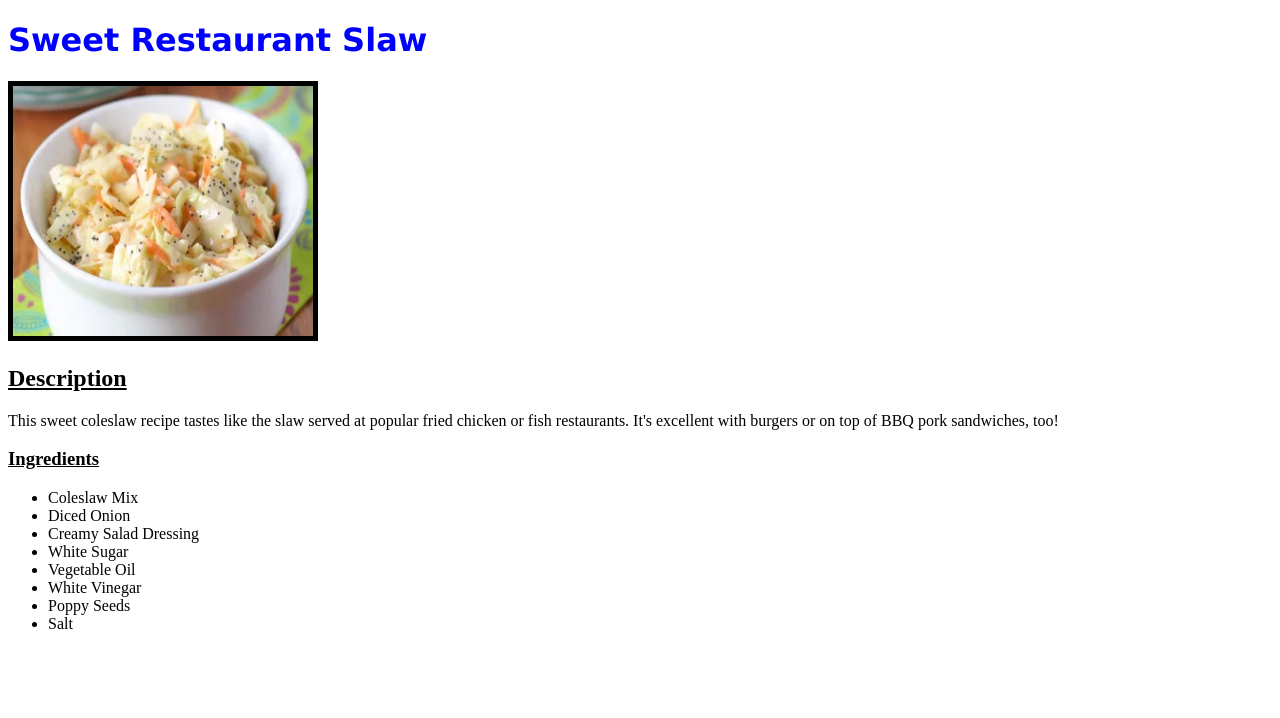
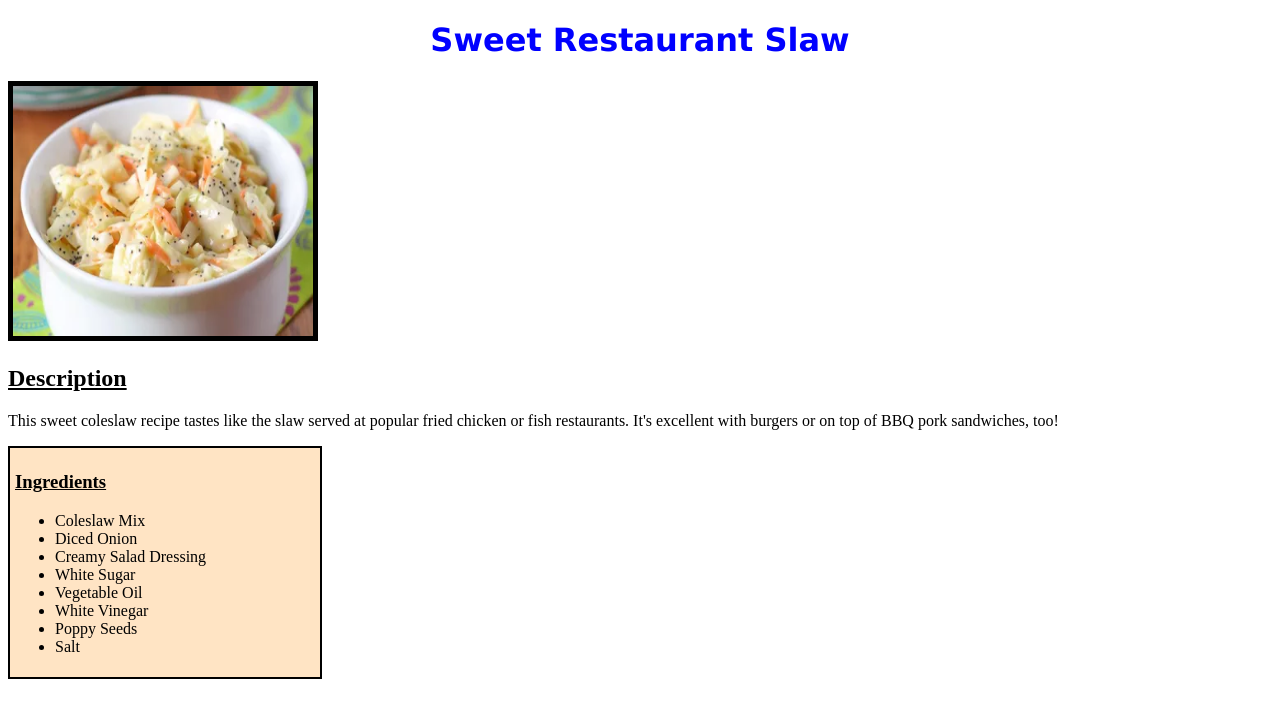
Before and after one commit to redsareraw/odin-recipes, a plain HTML site: page recipes/slaw.html in a window 1280 px wide. Drawn offline with Linux system fonts and the light colour scheme.

Commit message:
Edit Odin Recipes with new CSS margin, padding and borders

```diff
--- a/recipes/slaw.html
+++ b/recipes/slaw.html
@@ -17,6 +17,7 @@
         chicken or fish restaurants. It's excellent with burgers or on top of
         BBQ pork sandwiches, too!</p>
 
+    <div>
       <p><h3 class="sub-heading">Ingredients</h3>
 
           <ul>
@@ -30,5 +31,6 @@
               <li>Salt</li>
           </ul>
       </p>
+    </div>
 </body>
 </html>
--- a/style.css
+++ b/style.css
@@ -3,10 +3,17 @@
     font-size: 32px;
     color: blue;
     font-weight: bold;
+    text-align: center;
 }
 
 .recipe {
     font-style: italic;
+    width: 200px;
+    display: block;
+    text-align: center;
+    border: 2px solid black;
+    padding: 4px;
+    margin: 4px auto;
 }
 
 .sub-heading {
@@ -17,3 +24,12 @@
 .image {
     border: 5px solid black;
 }
+
+div {
+    length: auto;
+    width: 300px;
+    border: 2px solid black;
+    padding: 5px;
+    margin: 5px auto 5px 0px;
+    background-color: bisque;
+}
```
Also changed, not shown: recipes/bakedbeans.html (+2 -0 lines), recipes/lasagna.html (+2 -0 lines). Lines whose indentation alone changed are shown as unchanged.
